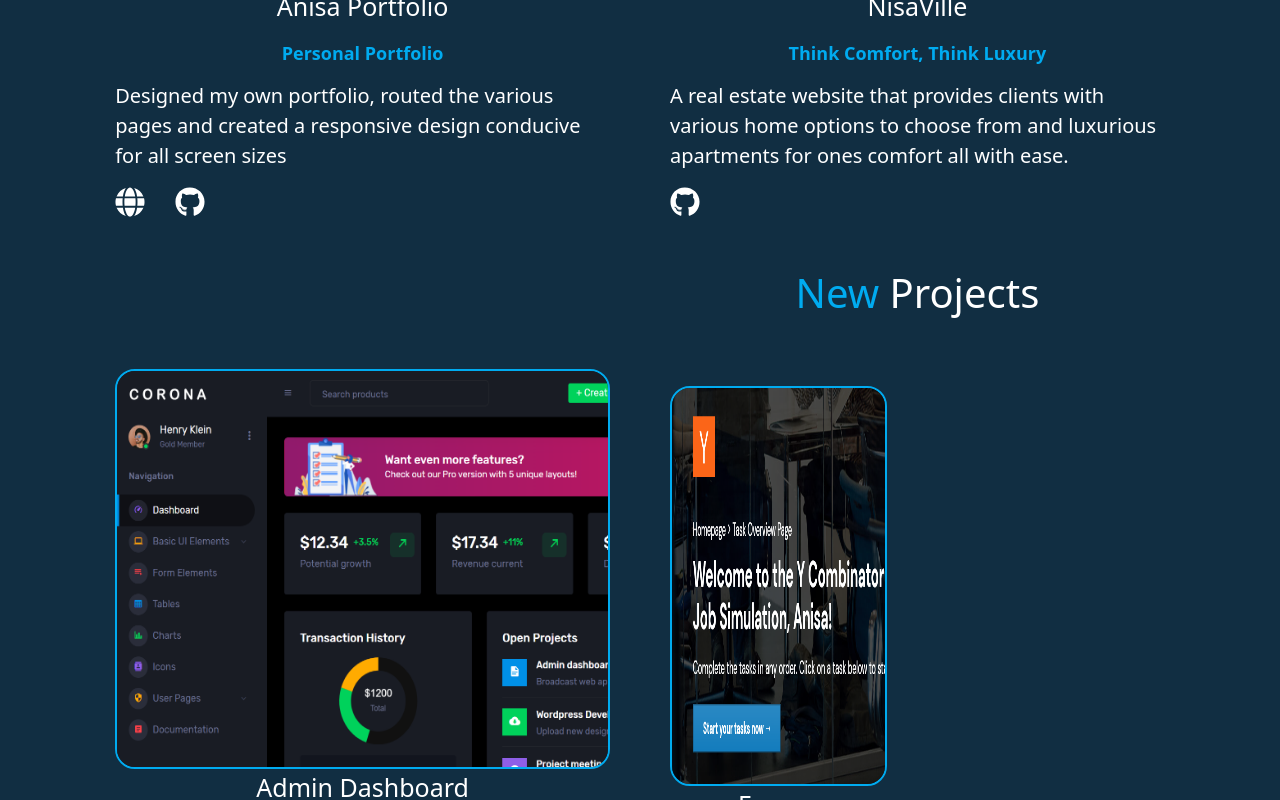
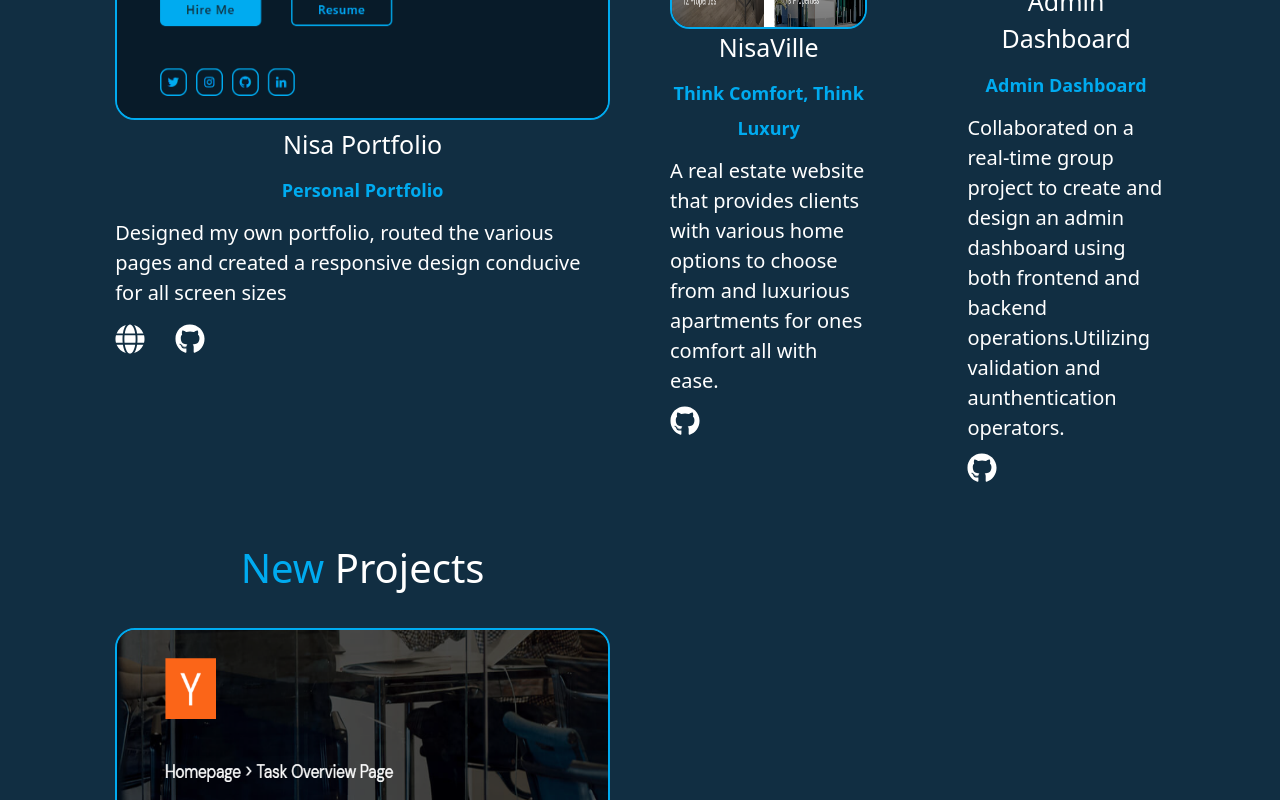
Before and after one commit to EaineDan/anisa-portfolio, a React (Create React App) app: page /projects in a window 1280 px wide. Shown: the part 2760-3560 px from the top of the page. Built offline with nearby package versions, Linux system fonts and the light colour scheme.

Commit message:
Revert "Update Projectspage.jsx"
This reverts commit 53b27767682da822a45a916681bbb1bfe819f98f.

```diff
--- a/src/pages/projectspage/Projectspage.jsx
+++ b/src/pages/projectspage/Projectspage.jsx
@@ -175,7 +175,7 @@ const Projectspage = () => {
           <div className={styles.container}>
             <img src={portfolio} alt="" className={styles.pic} />
             <div className={styles.content}>
-              <h3>Anisa Portfolio</h3>
+              <h3>Nisa Portfolio</h3>
               <h5>Personal Portfolio</h5>
               <p>
                 Designed my own portfolio, routed the various pages and created
@@ -199,8 +199,7 @@ const Projectspage = () => {
               </a>
             </div>
           </div>
-
-
+           <div className={styles.newprojects}>
             <div className={styles.container}>
               <img src={elevate} alt="" className={styles.pic} />
               <div className={styles.content}>
@@ -244,13 +243,12 @@ const Projectspage = () => {
                 </a>
               </div>
             </div>
-
+        </div>
 
         <div>
           <h2 className={styles.subhead}>
             <span>New </span>Projects
           </h2>
-            <div className={styles.projects}>
             <div className={styles.container}>
               <img src={forage} alt="" className={styles.pic} />
               <div className={styles.content}>
@@ -273,7 +271,6 @@ const Projectspage = () => {
             </div>
           </div>
         </div>
-        </div>
       </section>
       <Footer />
     </>
```
Lines whose indentation alone changed are shown as unchanged.
